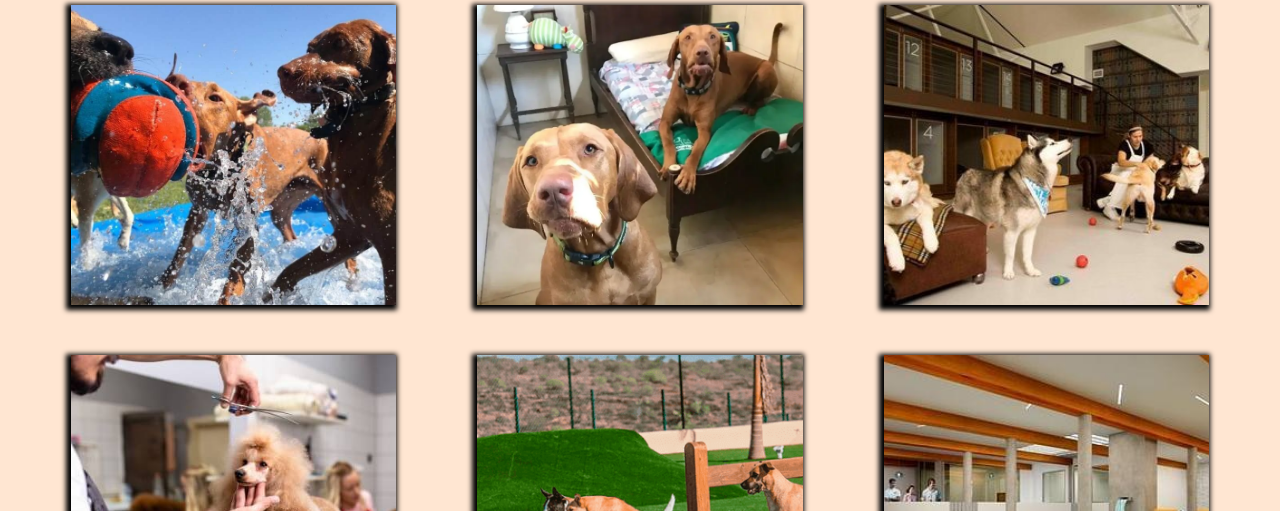
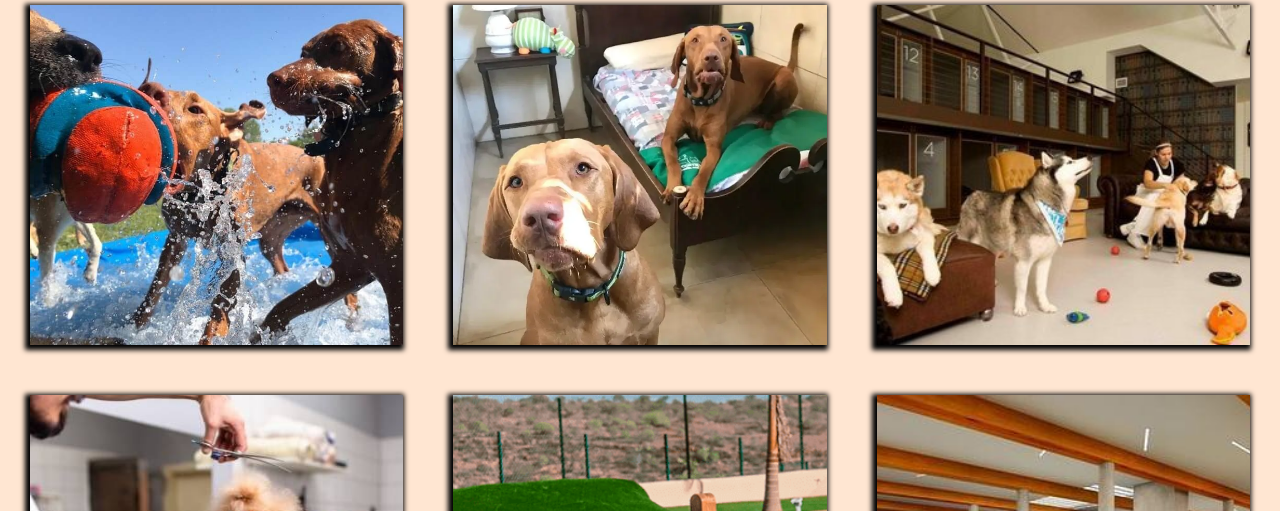
Before and after one commit to Franco-nicolas-parisi/PF-Parisi, a website: page pages/galeria.html in a window 1280 px wide. Shown: the part 289-800 px from the top of the page. Drawn offline with nearby package versions, Linux system fonts and the light colour scheme; files that its build step writes are made by us from their sources.

Commit message:
gap y tamaño img en _galeria

```diff
--- a/sass/layout/_galeria.scss
+++ b/sass/layout/_galeria.scss
@@ -4,12 +4,12 @@
     display: grid;
     grid-template-columns: repeat(3, 1fr);
     grid-template-rows: repeat(4, 1fr);
-    row-gap: 50px;
+    gap: 50px;
     justify-items: center;
     padding: 0px 30px;
     img{
-        width: 80%;
-        height: 300px;
+        width: 100%;
+        height: 340px;
         object-fit: cover;
         box-shadow: -2px 2px 5px 3px black;
         transition: 0.5s;
```
